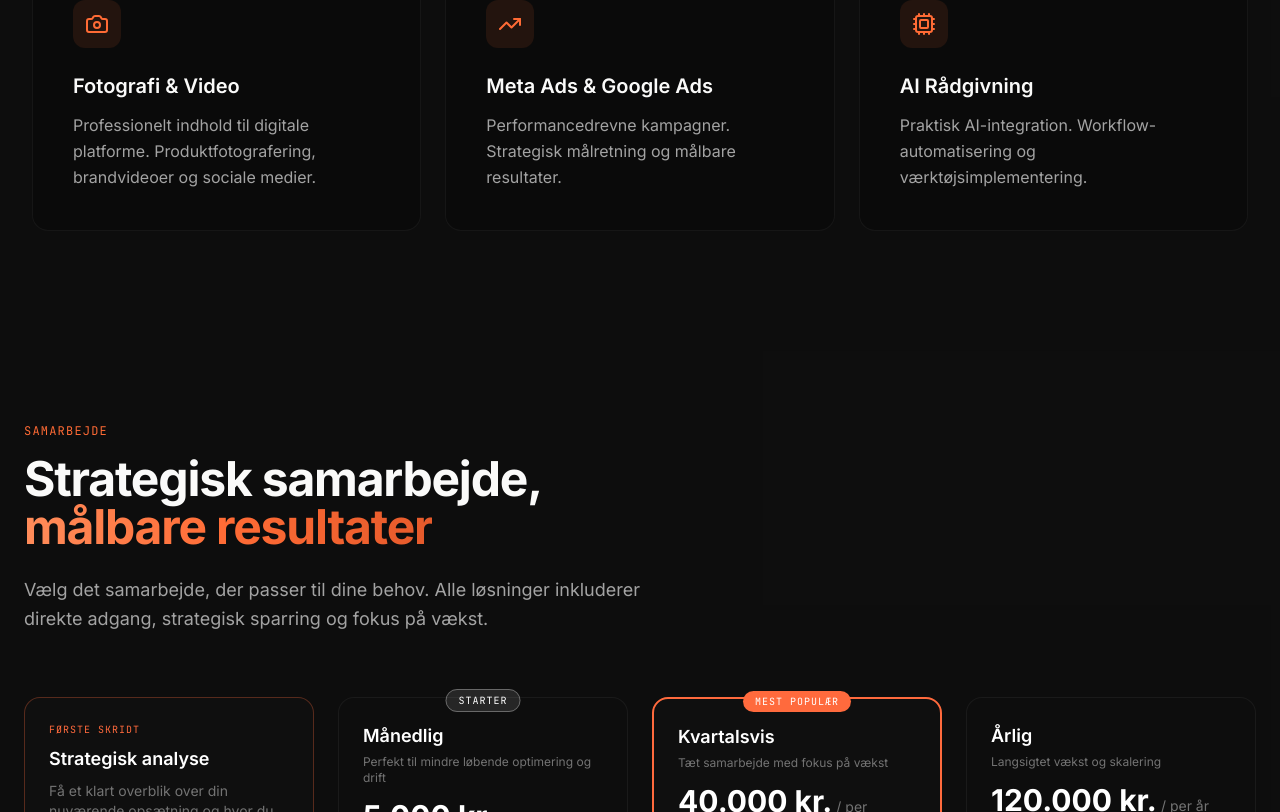
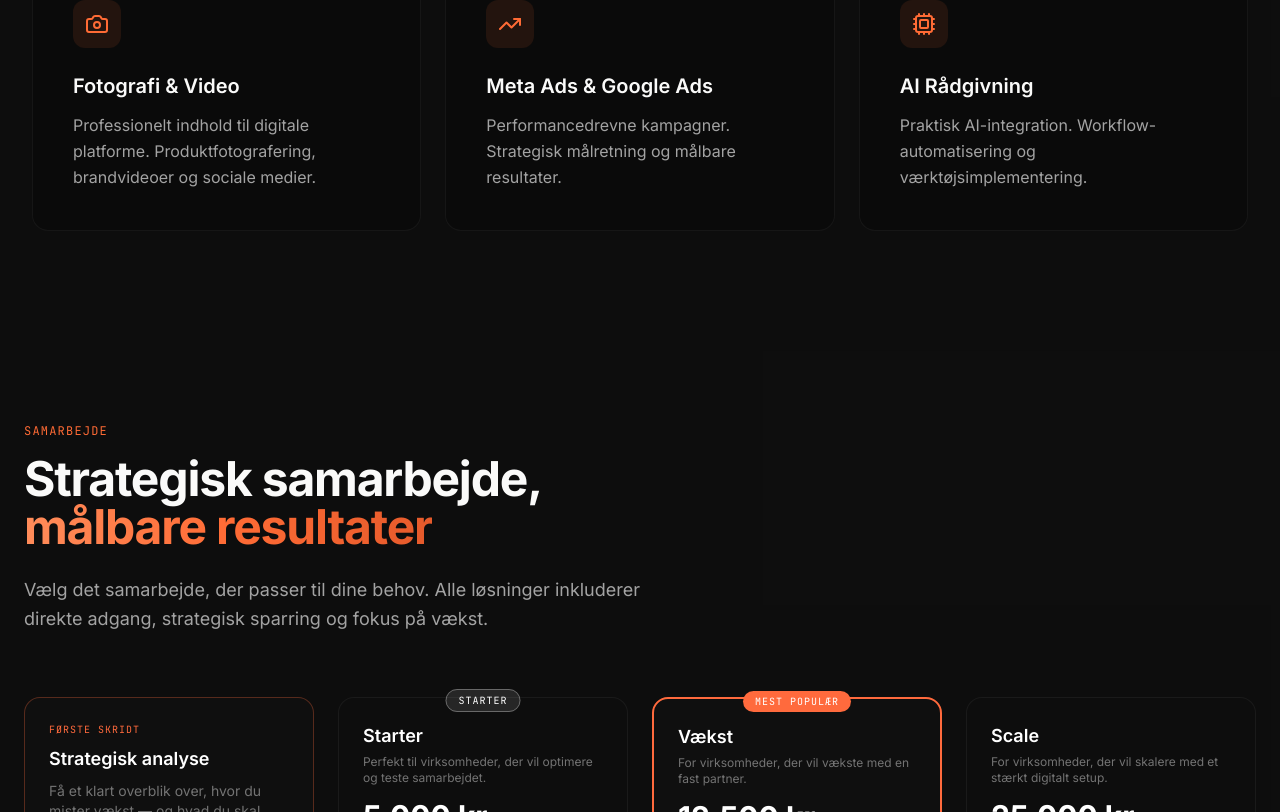
Before and after one commit to hejculto/premium-site, a Next.js app: page / in a window 1280 px wide. Shown: the part 6000-6812 px from the top of the page. Built offline with nearby package versions, Linux system fonts and the light colour scheme.

Commit message:
Refactor pricing: new 4-card structure with Starter/Vækst/Scale

```diff
--- a/src/app/api/send-inquiry/route.ts
+++ b/src/app/api/send-inquiry/route.ts
@@ -24,6 +24,8 @@ Navn: ${name}
 E-mail: ${email}
 
 Tidspunkt: ${timestamp}
+
+Kilde: Pricing sektionen
     `.trim()
 
     console.log('=== NEW INQUIRY ===')
--- a/src/components/AdvisoryPlans.tsx
+++ b/src/components/AdvisoryPlans.tsx
@@ -3,33 +3,9 @@
 import { useState } from 'react'
 import { motion } from 'framer-motion'
 import { Check, ArrowRight } from 'lucide-react'
-import { advisoryPlans } from '@/data/content'
+import { pricingPlans, strategicAnalysis, footerNote } from '@/data/content'
 import { formatCurrency, cn } from '@/lib/utils'
 import { Modal, FormModalContent } from './Modal'
-
-const strategicAnalysis = {
-  id: 'analysis',
-  modalTitle: 'Strategisk analyse — 0 DKK',
-  planLabel: 'Strategisk analyse',
-}
-
-const pricingPlans = [
-  {
-    id: 'monthly',
-    modalTitle: 'Månedlig samarbejde — 5.000 kr.',
-    planLabel: 'Månedlig',
-  },
-  {
-    id: 'quarterly',
-    modalTitle: 'Kvartalsvis samarbejde — 40.000 kr.',
-    planLabel: 'Kvartalsvis',
-  },
-  {
-    id: 'annual',
-    modalTitle: 'Årligt samarbejde — 120.000 kr.',
-    planLabel: 'Årlig',
-  },
-]
 
 export function AdvisoryPlans() {
   const [modalOpen, setModalOpen] = useState(false)
@@ -44,6 +20,13 @@ export function AdvisoryPlans() {
     setModalOpen(false)
     setSelectedPlan(null)
   }
+
+  const allPlans = [
+    { id: strategicAnalysis.id, modalTitle: strategicAnalysis.modalTitle, planLabel: strategicAnalysis.planLabel },
+    ...pricingPlans.map(p => ({ id: p.id, modalTitle: p.modalTitle, planLabel: p.planLabel }))
+  ]
+
+  const getPlanForModal = (index: number) => allPlans[index]
 
   return (
     <section id="advisory" className="py-16 md:py-20 lg:py-24 bg-card/50">
@@ -86,7 +69,7 @@ export function AdvisoryPlans() {
                 Strategisk analyse
               </h3>
               <p className="text-neutral-500 text-sm mb-3">
-                Få et klart overblik over din nuværende opsætning og hvor du mister muligheder.
+                Få et klart overblik over, hvor du mister vækst — og hvad du skal gøre først.
               </p>
               <ul className="space-y-2 mb-4">
                 {[
@@ -115,8 +98,8 @@ export function AdvisoryPlans() {
             </motion.button>
           </motion.div>
 
-          {/* Paid plans */}
-          {advisoryPlans.map((plan, i) => (
+          {/* Pricing plans */}
+          {pricingPlans.map((plan, i) => (
             <motion.div
               key={plan.id}
               initial={{ opacity: 0, y: 40 }}
@@ -129,34 +112,32 @@ export function AdvisoryPlans() {
               }}
               className={cn(
                 'relative rounded-2xl p-6 flex flex-col justify-between',
-                plan.highlighted
+                plan.isHighlighted
                   ? 'bg-[#0f0f0f] border-2 border-[#ff6a3d]'
                   : 'bg-[#0f0f0f]/50 border border-foreground/5'
               )}
             >
-              {plan.id === 'monthly' && (
+              {plan.badge && (
                 <div className="absolute -top-3 left-1/2 -translate-x-1/2">
-                  <span className="text-[10px] font-mono uppercase tracking-wider bg-white/10 text-white border border-white/30 px-3 py-1 rounded-full">
-                    Starter
-                  </span>
-                </div>
-              )}
-              {plan.highlighted && (
-                <div className="absolute -top-3 left-1/2 -translate-x-1/2">
-                  <span className="text-[10px] font-mono uppercase tracking-wider bg-[#ff6a3d] text-white px-3 py-1 rounded-full">
-                    Mest populær
+                  <span className={cn(
+                    'text-[10px] font-mono uppercase tracking-wider px-3 py-1 rounded-full',
+                    plan.badge === 'MEST POPULÆR'
+                      ? 'bg-[#ff6a3d] text-white'
+                      : 'bg-white/10 text-white border border-white/30'
+                  )}>
+                    {plan.badge}
                   </span>
                 </div>
               )}
 
               <div>
-                <h3 className="text-lg font-semibold text-white mb-1">{plan.name}</h3>
+                <h3 className="text-lg font-semibold text-white mb-1">{plan.title}</h3>
                 <p className="text-neutral-500 text-xs mb-3">{plan.description}</p>
                 <div className="flex items-baseline gap-1 mb-3">
                   <span className="text-3xl font-bold text-white">
                     {formatCurrency(plan.price)}
                   </span>
-                  <span className="text-neutral-500 text-sm">/ {plan.period}</span>
+                  <span className="text-neutral-500 text-xs">{plan.priceSuffix}</span>
                 </div>
 
                 <ul className="space-y-2 mb-4">
@@ -172,10 +153,10 @@ export function AdvisoryPlans() {
               </div>
 
               <motion.button
-                onClick={() => openModal(pricingPlans[i])}
+                onClick={() => openModal(getPlanForModal(i + 1))}
                 className={cn(
                   'w-full group flex items-center justify-center gap-2 py-3 rounded-xl font-medium transition-all text-sm',
-                  plan.highlighted
+                  plan.isHighlighted
                     ? 'bg-[#ff6a3d] text-white hover:bg-[#ff6a3d]/90'
                     : 'bg-white/5 hover:bg-white/10 text-white'
                 )}
@@ -196,7 +177,7 @@ export function AdvisoryPlans() {
           transition={{ duration: 0.6, delay: 0.3 }}
           className="text-center text-neutral-500 text-sm mt-12"
         >
-          Custom enterprise solutions available on request.
+          {footerNote}
         </motion.p>
       </div>
 
--- a/src/data/content.ts
+++ b/src/data/content.ts
@@ -75,7 +75,7 @@ export const portfolio = [
   },
   {
     id: 3,
-    title: 'Lokal E-handel Vækst',
+    title: 'Local E-commerce Growth Strategy',
     category: 'Performance & Strategi',
     description: 'Komplet e-handel transformation for et dansk brand. Resultatet var over 100% increase i omsætningdrevet af forbedrede konverteringsrater og stærkere kundeopbygning.',
     image: '/exp3.png',
@@ -88,63 +88,6 @@ export const portfolio = [
     description: 'Målet var at positionere brandet som professionelt og tilgængeligt på markedet. Vi gennemgik en komplet brandrefresh med dybdegående markedserhverv, hvilket resulterede i en raffineret visuel identitet.',
     image: '/exp4.png',
     tags: ['Brand Identitet'],
-  },
-]
-
-export const advisoryPlans = [
-  {
-    id: 'monthly',
-    name: 'Månedlig',
-    price: 5000,
-    period: 'per måned',
-    description: 'Perfekt til mindre løbende optimering og drift',
-    features: [
-      'Shopify optimering & vedligehold',
-      'Design & mindre udviklingsopgaver',
-      'Video- og content redigering',
-      'Meta annoncering (1–2 kampagner)',
-      'Månedlig check-in',
-      'Email support (48h svar)',
-    ],
-    cta: 'Kom i gang',
-    highlighted: false,
-  },
-  {
-    id: 'quarterly',
-    name: 'Kvartalsvis',
-    price: 40000,
-    period: 'per kvartal',
-    description: 'Tæt samarbejde med fokus på vækst',
-    features: [
-      'Kvartalsvis strategisk analyse i dybden',
-      'Ubegrænset design & udvikling',
-      'Månedlig content produktion',
-      'Annoncering (Meta / Google)',
-      'Performance reviews hver 2. uge',
-      'Prioriteret support (24h svar)',
-      'AI workflow audit & optimering',
-    ],
-    cta: 'Kom i gang',
-    highlighted: true,
-  },
-  {
-    id: 'annual',
-    name: 'Årlig',
-    price: 120000,
-    period: 'per år',
-    description: 'Langsigtet vækst og skalering',
-    features: [
-      'Årlig strategi & roadmap',
-      'Ubegrænset alle ydelser',
-      'Kontinuerlig content pipeline',
-      'Ubegrænsede kampagner',
-      'Ugentlige performance dashboards',
-      'Realtids prioriteret support',
-      'AI transformationsprogram',
-      '2 kvartalsvise strategimøder',
-    ],
-    cta: 'Lad os tage en snak',
-    highlighted: false,
   },
 ]
 
@@ -171,6 +114,75 @@ export const whyWork = [
     statLabel: 'Gennemsnitlig ROI',
   },
 ]
+
+export const pricingPlans = [
+  {
+    id: 'starter',
+    badge: 'STARTER',
+    title: 'Starter',
+    description: 'Perfekt til virksomheder, der vil optimere og teste samarbejdet.',
+    price: 5000,
+    priceSuffix: '/ måned ekskl. moms',
+    features: [
+      'Shopify optimering & vedligehold',
+      'Mindre designopgaver',
+      'Content redigering (foto/video)',
+      'Meta annoncering (1 kampagne)',
+      'Månedlig check-in',
+      'Email support',
+    ],
+    cta: 'Kom i gang',
+    modalTitle: 'Starter — 5.000 kr. / måned ekskl. moms',
+    planLabel: 'Starter',
+    isHighlighted: false,
+  },
+  {
+    id: 'growth',
+    badge: 'MEST POPULÆR',
+    title: 'Vækst',
+    description: 'For virksomheder, der vil vækste med en fast partner.',
+    price: 12500,
+    priceSuffix: '/ måned ekskl. moms',
+    features: [
+      'Løbende design & udvikling',
+      'Månedlig content produktion',
+      'Meta & Google Ads',
+      'Performance tracking',
+      '2x månedlige check-ins',
+      'Prioriteret support',
+    ],
+    cta: 'Kom i gang',
+    modalTitle: 'Vækst — 12.500 kr. / måned ekskl. moms',
+    planLabel: 'Vækst',
+    isHighlighted: true,
+  },
+  {
+    id: 'scale',
+    badge: '',
+    title: 'Scale',
+    description: 'For virksomheder, der vil skalere med et stærkt digitalt setup.',
+    price: 25000,
+    priceSuffix: '/ måned ekskl. moms',
+    features: [
+      'Ubegrænset design & udvikling',
+      'Content pipeline',
+      'Multi-channel annoncering',
+      'Ugentlige performance reviews',
+      'AI workflow optimering',
+      'Prioriteret adgang',
+    ],
+    cta: 'Lad os tage en snak',
+    modalTitle: 'Scale — 25.000 kr. / måned ekskl. moms',
+    planLabel: 'Scale',
+    isHighlighted: false,
+  },
+]
+
+export const strategicAnalysis = {
+  id: 'analysis',
+  modalTitle: 'Strategisk analyse — 0 DKK',
+  planLabel: 'Strategisk analyse',
+}
 
 export const about = {
   headline: 'Din partner i\ndigital excellence',
@@ -205,3 +217,5 @@ export const footer = {
     { label: 'Twitter', href: '#' },
   ],
 }
+
+export const footerNote = 'Skræddersyede løsninger til virksomheder tilbydes efter behov.'
```
